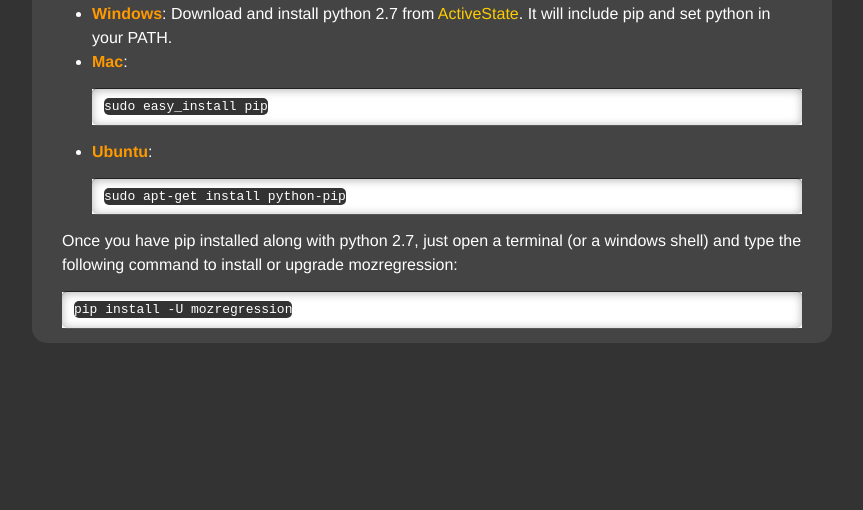
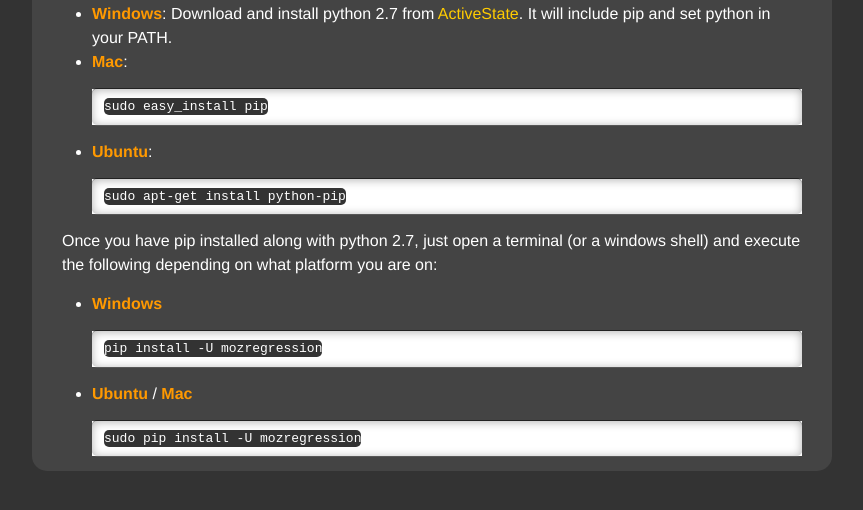
Before and after one commit to mozilla/mozregression, a Jekyll site: the page built from install.md, in a window 1280 px wide, cut to the strip 324-834 px from the top of the page. Shown: the whole strip, without its empty margins (208-1071 px from the left). Built offline with Jekyll 4.4.1, drawn with Linux system fonts in a browser that asks for light colours.

Commit message:
Fix installation instructions

```diff
--- a/install.md
+++ b/install.md
@@ -23,7 +23,13 @@
       sudo apt-get install python-pip
 
 Once you have pip installed along with python 2.7, just open a terminal
-(or a windows shell) and type the following command to install or upgrade
-mozregression:
+(or a windows shell) and execute the following depending on what platform
+you are on:
 
-    pip install -U mozregression
+- **Windows**
+
+      pip install -U mozregression
+
+- **Ubuntu** / **Mac**
+
+      sudo pip install -U mozregression
```
